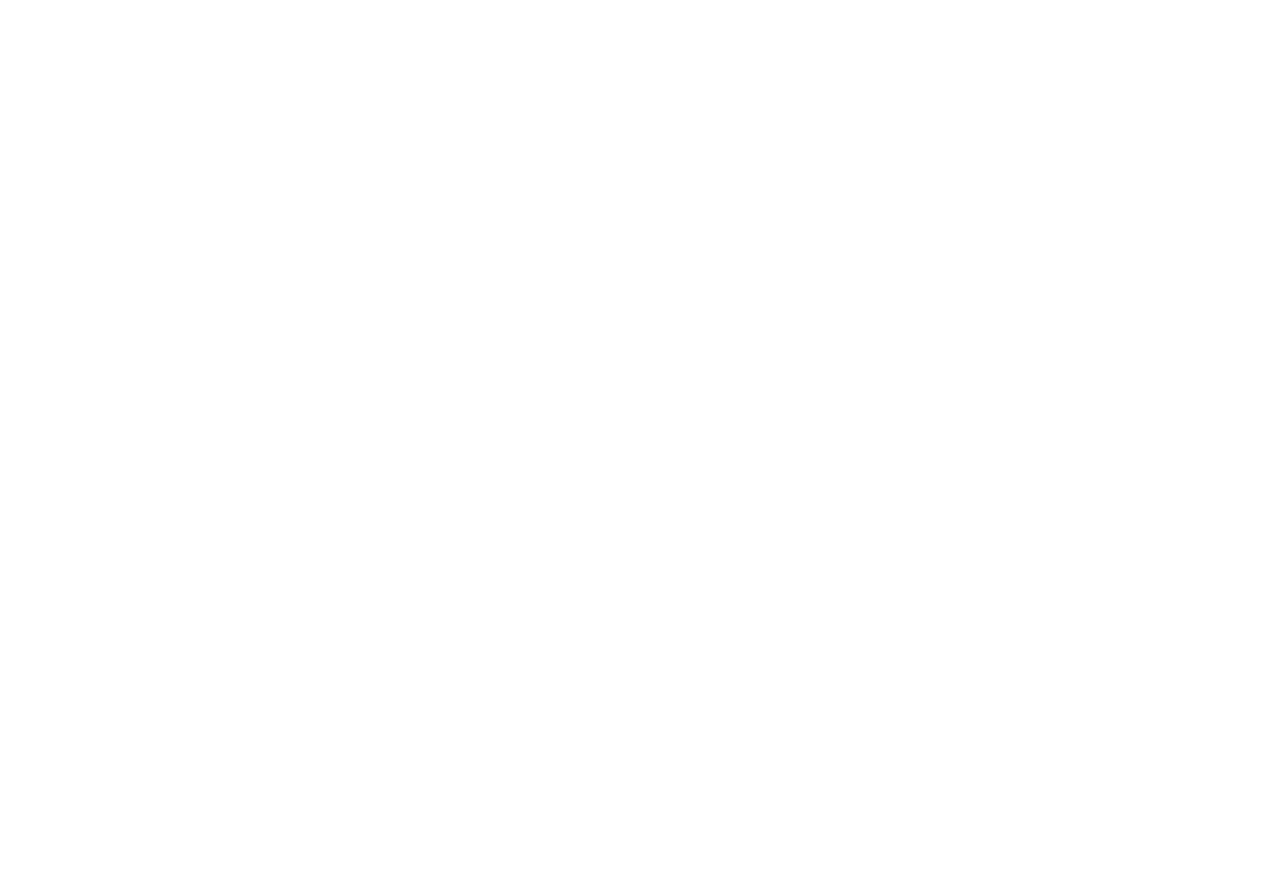
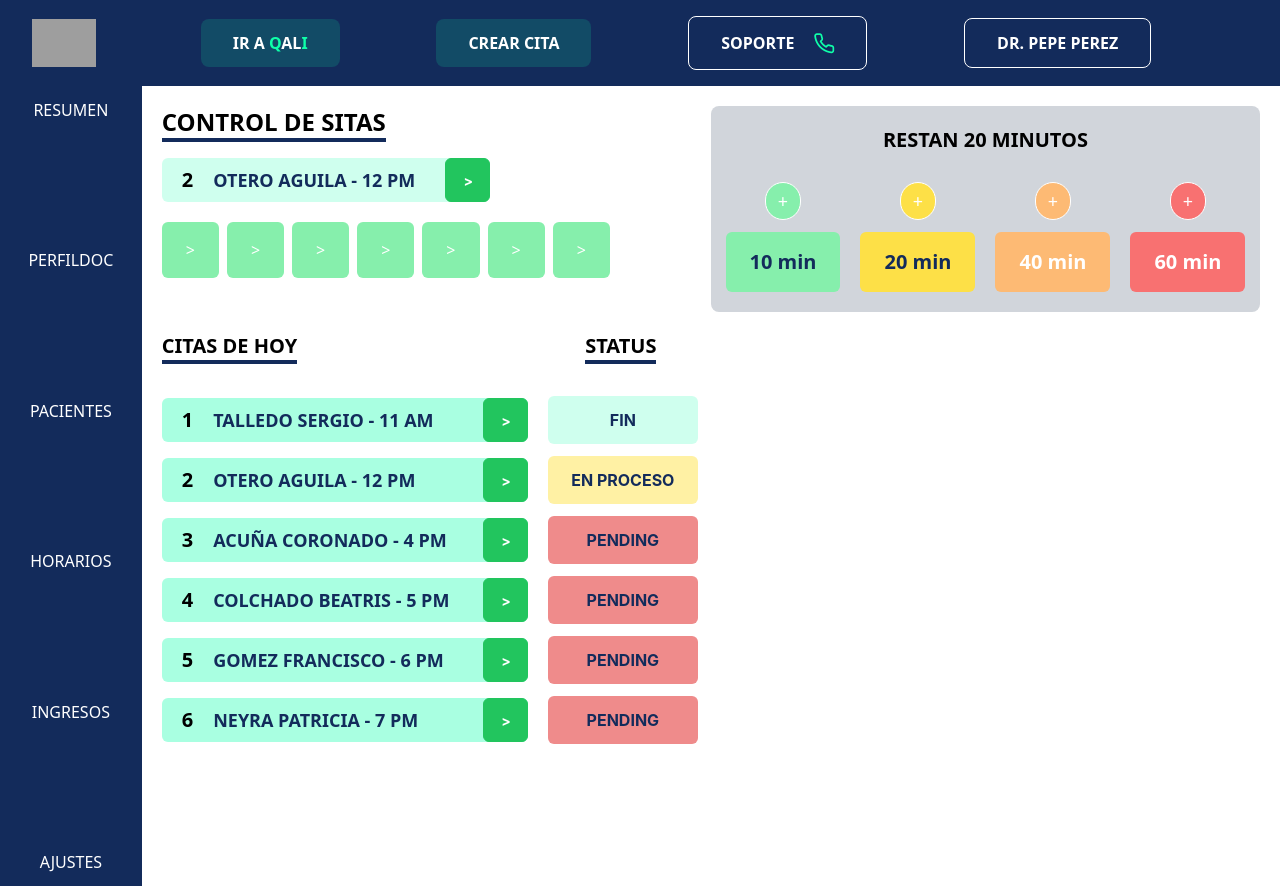
Before and after one commit to abelacco/qali-client, a React (Vite) app: page /dashboard/doctor/resumen in a window 1280 px wide. Before the commit this address had no page. Before the commit the page ends 800 px from the top, so only its background shows below. Built offline with nearby package versions, Linux system fonts and the light colour scheme; grey boxes are pictures that could not be loaded.

Commit message:
cambios para deploy demo2

```diff
--- a/package.json
+++ b/package.json
@@ -12,6 +12,7 @@
   "dependencies": {
     "@reduxjs/toolkit": "^1.9.5",
     "axios": "^1.4.0",
+    "firebase": "^9.22.2",
     "formik": "^2.2.9",
     "primeicons": "^6.0.1",
     "primereact": "^9.4.0",
--- a/src/App.jsx
+++ b/src/App.jsx
@@ -3,8 +3,6 @@
 //Components
 import Home from "./components/Home/Home";
 import Especialistas from "./components/Especialistas/Especialistas";
-import  FormDoctor  from "./components/FormDoctor/FormDoctor.jsx";
-import FormPatient from "./components/FormPatient/FormPatient";
 import PerfilDoctores from "./components/PerfilDoctores/PerfilDoctores";
 import Horarios from './components/controlPanelDoctor/Horarios/Horarios'
 import Resumen from './components/controlPanelDoctor/Resumen/Resumen'
@@ -16,13 +14,10 @@
       <Routes>
         <Route exact path="/" element={<Home/>}/>
         <Route exact path="/Especialistas" element={<Especialistas/>}/>
-        <Route exact path="/register" element={<FormDoctor/>}/>
-        <Route exact path="/register/patient" element={<FormPatient/>}/>
-         <Route exact path="/perfildoc" element={<PerfilDoctores/>}/>
-        <Route exact path='/' element={<Home />} />
-        <Route exact path='/horarios' element={<Horarios />} />
-        <Route exact path='/resumen' element={<Resumen />} />
-        <Route exact path='/pacientes' element={<Patient />} />
+        <Route exact path="/dashboard/doctor/perfildoc" element={<PerfilDoctores/>}/>
+        <Route exact path='/dashboard/doctor/horarios' element={<Horarios />} />
+        <Route exact path='/dashboard/doctor/resumen' element={<Resumen />} />
+        <Route exact path='/dashboard/doctor/pacientes' element={<Patient />} />
       </Routes>
     </>
   )
--- a/src/components/Navbar/NavBarDashboard.jsx
+++ b/src/components/Navbar/NavBarDashboard.jsx
@@ -1,4 +1,3 @@
-import React from 'react'
 import { Link } from 'react-router-dom'
 
 const NavBarDashboard = () => {
@@ -15,7 +14,7 @@
       </div>
       <div className='flex items-center justify-evenly flex-grow'>
         <button className='bg-[#0FFFA926] hover:bg-qaliGrey transition-all duration-200 rounded-lg px-8 py-3'>
-          <Link to='/controlPanelDoctor' className='text-white uppercase font-bold'>
+          <Link to='/' className='text-white uppercase font-bold'>
             IR A <span className='text-qaliGreen'>Q</span>AL
             <span className='text-qaliGreen'>I</span>
           </Link>
--- a/src/components/Navbar/Navbar.jsx
+++ b/src/components/Navbar/Navbar.jsx
@@ -76,7 +76,7 @@
           HOME
         </Link>
         <a
-          href='#'
+          href='/dashboard/doctor/resumen'
           className='text-white hover:bg-gray-700 hover:text-white rounded-md px-3 py-2 text-sm font-medium'
         >
           LOGIN
--- a/src/components/PerfilDoctores/PerfilDoctores.jsx
+++ b/src/components/PerfilDoctores/PerfilDoctores.jsx
@@ -12,6 +12,8 @@
 import linkedin from "../../assets/logotipo-de-linkedin (1).png";
 import tiktok from "../../assets/tik-tok.png";
 import "./filecss.css";
+import Layout from "../Layouts/LayoutCliente";
+import LayoutDashboard from "../Layouts/LayoutDashboard";
 
 const PerfilDoctores = () => {
   const [value, setValue] = useState("");
@@ -95,13 +97,8 @@
   };
   return (
     <>
-      <Navbar />
+      <LayoutDashboard>
       <body className="flex">
-        <div className="flex flex-col min-h-screen">
-          <aside className="bg-blue-950 flex-grow  w-[132px] rounded">
-            <h2 className="text-white">Side Bar</h2>
-          </aside>
-        </div>
         <div className="flex flex-grow justify-center">
           <form className="grid grid-cols-2 gap-40 ">
             <div className="flex flex-col mt-16 ml-11 gap-2 font-bold w-[30rem] ">
@@ -424,6 +421,7 @@
           </form>
         </div>
       </body>
+      </LayoutDashboard>
     </>
   );
 };
--- a/src/components/SideNav/SideNav.jsx
+++ b/src/components/SideNav/SideNav.jsx
@@ -1,19 +1,23 @@
-import { Link } from 'react-router-dom'
+import { Link } from 'react-router-dom';
 
 const SideNav = () => {
-  const links = ['resumen', 'perfil', 'pacientes', 'horarios', 'ingresos', 'ajustes']
+  const links = ['resumen', 'perfildoc', 'pacientes', 'horarios', 'ingresos', 'ajustes'];
 
   return (
     <nav className='w-40 bg-qaliBlue'>
       <ul className='flex flex-col items-center justify-between px-2 py-3 min-h-screen'>
         {links.map((link) => (
           <li className='uppercase text-white hover:text-qaliHover' key={link}>
-            <Link to={`/${link}`}>{link}</Link>
+            {link === 'ingresos' || link === 'ajustes' ? (
+              <span className="disabled-link">{link}</span>
+            ) : (
+              <Link to={`/dashboard/doctor/${link}`}>{link}</Link>
+            )}
           </li>
         ))}
       </ul>
     </nav>
-  )
-}
+  );
+};
 
-export default SideNav
+export default SideNav;
```
Also changed, not shown: 1 other file (tests, documents, lock files or other folders).
